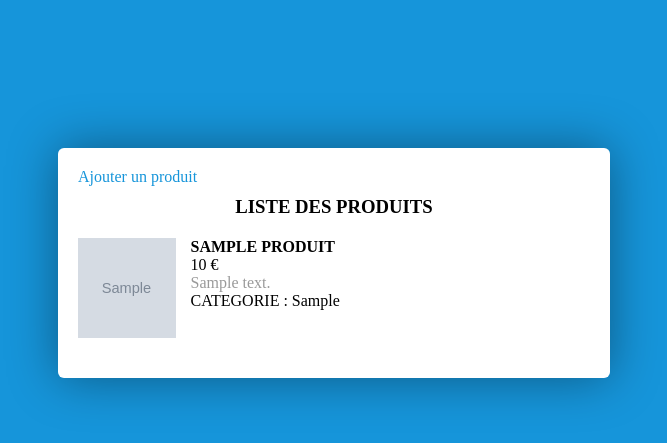
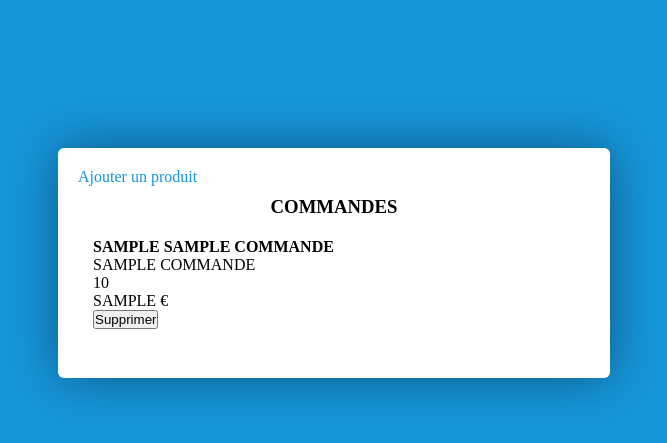
Before and after one commit to UgoRastell/distributeur, a PHP site: page /admin/action.php in a window 1280 px wide. Shown: the part 137-580 px from the top of the page, without its empty margins (306-973 px from the left). Run offline with PHP 8.4, Linux system fonts and the light colour scheme; tables that the repository leaves empty or names only in its code hold one stand-in row (values such as "Sample post"); grey boxes marked "Sample" are stand-in pictures.

Commit message:
delete commande feature

```diff
--- a/admin/action.php
+++ b/admin/action.php
@@ -1,3 +1,16 @@
+<?php
+$bd = mysqli_connect("localhost","root","","distributeur_nws");
+
+$req5 = mysqli_query($bd, "SELECT * FROM distributeur_nws");
+
+if(isset($_POST['delete'])) {
+    $id= $_POST['id'];
+    $supp = mysqli_query($bd, "DELETE FROM `commande` WHERE `id` = '$id'");
+}
+
+?>
+
+
 <!DOCTYPE html>
 <html lang="fr">
 <head>
@@ -11,31 +24,32 @@
     <div class="result">
        <div class="result-content">
             <a href="admin.php">Ajouter un produit</a>
-            <h3>liste des produits</h3>
+            <h3>Commandes</h3>
             <div class="liste-produits">
                 <?php
-                 //Nous allons afficher tous les produits ajouté :
+                 //afficher toutes les commandes ajouté :
                    //connexion à la base de données
                    $bd = mysqli_connect("localhost","root","","distributeur_nws");
-                   $req3 = mysqli_query($bd, "SELECT * FROM `produits`");
+                   $req3 = mysqli_query($bd, "SELECT * FROM `commande`");
                    if(mysqli_num_rows($req3) == 0){
-                      //si la base de donnée ne contient aucun produit , alors affichons :
-                      echo " Aucun produit trouvé";
+                      //si la base de donnée ne contient aucun produit
+                      echo " Aucune commande trouvé";
                    }else {//si oui
                        while($row = mysqli_fetch_assoc($req3)){
-                           //affichons les informations
+                           //afficher les informations
                            echo '
-                           <div class="produit">
-                                <div class="image-prod">
-                                        <img src="../images/'.$row['image_produit'].'" alt="">
+                           <form method="post" action="">
+                                <div class="produit">
+                                        <div class="text">
+                                            <input type="hidden" value="'.$row['id'].'" name="id"/>
+                                            <strong><p class="titre">'.$row['prenom_etudiant'] . " " . $row['nom_etudiant'].'</p></strong>
+                                            <p class="titre">'.$row['nom_produit'].'</p>
+                                            <p class="titre">'.$row['quantite_produit'].'</p>
+                                            <p class="titre">'.$row['achat'].' €</p>
+                                            <input type="submit" value="Supprimer" name="delete"/>
+                                        </div>
                                 </div>
-                                <div class="text">
-                                    <strong><p class="titre">'.$row['nom_produit'].'</p></strong>
-                                    <p class="prix">'.$row['prix'].' €</p>
-                                    <p class="description">'.$row['descri'].'</p>
-                                    <p class="categorie">'."CATEGORIE : ".$row['categories'].'</p>
-                                </div>
-                           </div>
+                            </form>
                            ';
                        }
                    }
--- a/admin/admin.php
+++ b/admin/admin.php
@@ -68,7 +68,6 @@
         <?php if(isset($message)){
           echo $message;
         }
-
         ?>
       </div>
         <label>Catégories</label>
```
Also changed, not shown: pages/commande.php (+24 -21 lines).
